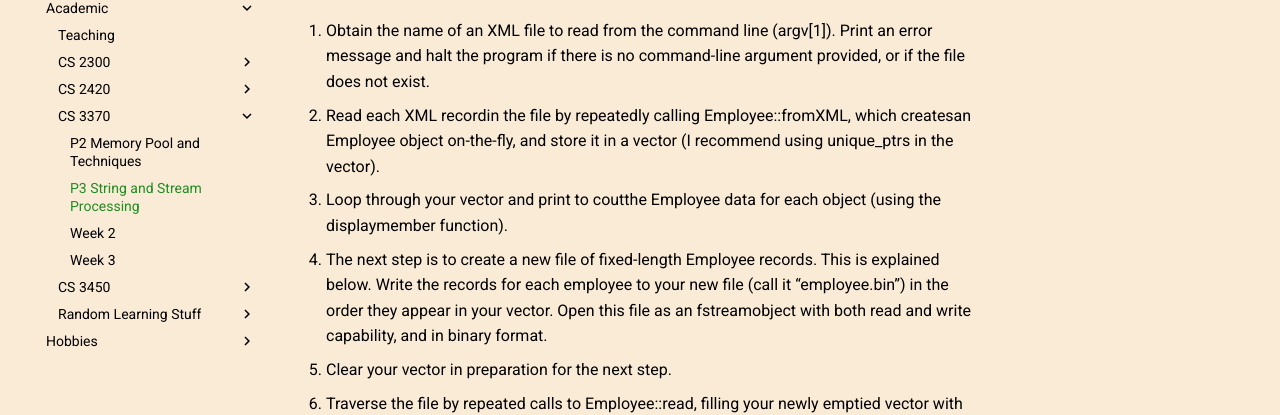
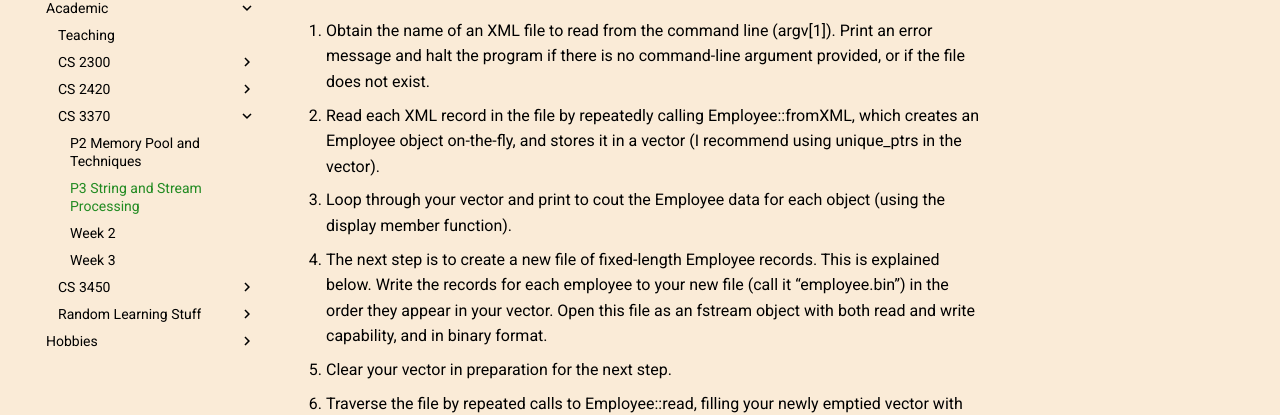
Before and after one commit to fishslips/TimSeverance, an MkDocs documentation site: the page built from docs/Academic/CS-3370/P3 String and Stream Processing.md, in a window 1280 px wide and 900 px high, scrolled down 1243 px. Shown: the part 154-569 px from the top of the window. Built offline with MkDocs 1.6.1 and Material for MkDocs 9.7.7, drawn with Linux system fonts in a browser that asks for light colours; some of the changed text lies outside the part shown.

Commit message:
Update P3 String and Stream Processing.md

```diff
--- a/docs/Academic/CS-3370/P3 String and Stream Processing.md
+++ b/docs/Academic/CS-3370/P3 String and Stream Processing.md
@@ -44,9 +44,9 @@ Do not change any signatures or return types. Define any constructors you feel n
 The following is an overview of what your main function should do to test your functions using the file employee.xml(provided in this Zip file):
 
 1. Obtain the name of an XML file to read from the command line (argv[1]). Print an error message and halt the program if there is no command-line argument provided, or if the file does not exist.
-2. Read each XML recordin the file by repeatedly calling Employee::fromXML, which createsan Employee object on-the-fly, and store it in a vector (I recommend using unique_ptrs in the vector).
-3. Loop through your vector and print to coutthe Employee data for each object (using the displaymember function).
-4. The next step is to create a new file of fixed-length Employee records. This is explained below. Write the records for each employee to your new file (call it “employee.bin”) in the order they appear in your vector. Open this file as an fstreamobject with both read and write capability, and in binary format.
+2. Read each XML record in the file by repeatedly calling Employee::fromXML, which creates an Employee object on-the-fly, and stores it in a vector (I recommend using unique_ptrs in the vector).
+3. Loop through your vector and print to cout the Employee data for each object (using the display member function).
+4. The next step is to create a new file of fixed-length Employee records. This is explained below. Write the records for each employee to your new file (call it “employee.bin”) in the order they appear in your vector. Open this file as an fstream object with both read and write capability, and in binary format.
 5. Clear your vector in preparation for the next step.
 6. Traverse the file by repeated calls to Employee::read, filling your newly emptied vector with Employee pointers for each record read.
 7. Loop through your vector and print to coutan XML representation of each Employee using Employee::toXML.
@@ -133,7 +133,7 @@ Note that store and retrieve search the file for the correct record by looking a
 Throw runtime_error exceptions with a suitable message if any required XML tags are missing, or if any end tags for existing start tags are missing, or for any other abnormalities.
 
 Notes
-Your XML input function should not depend on the line orientation of the input stream, so don’t read text a line at a time(i.e., don’t use getline()with the newline character as its delimiter [other delimiters are okay]—the input should be “free form”, like source code is to a compiler). Do not use any third-party XML libraries. I want you to do your own basic, custom parsing by using simple string operations. An important part of this assignment is also the proper use of exceptions.
+Your XML input function should not depend on the line orientation of the input stream, so don’t read text a line at a time(i.e., don’t use getline() with the newline character as its delimiter [other delimiters are okay]—the input should be “free form”, like source code is to a compiler). Do not use any third-party XML libraries. I want you to do your own basic, custom parsing by using simple string operations. An important part of this assignment is also the proper use of exceptions.
 
 To process fixed-length records in a file requires special processing. Our Employee objects use std::string objects, which are allowed to have strings of any length, but we need to write fixed-length, byte-records to files using ostream::write(and we read them back into memory with istream::read). Some strings may therefore get truncated. Here is the record structure I used for transferring Employee data to and from files.
 
```
